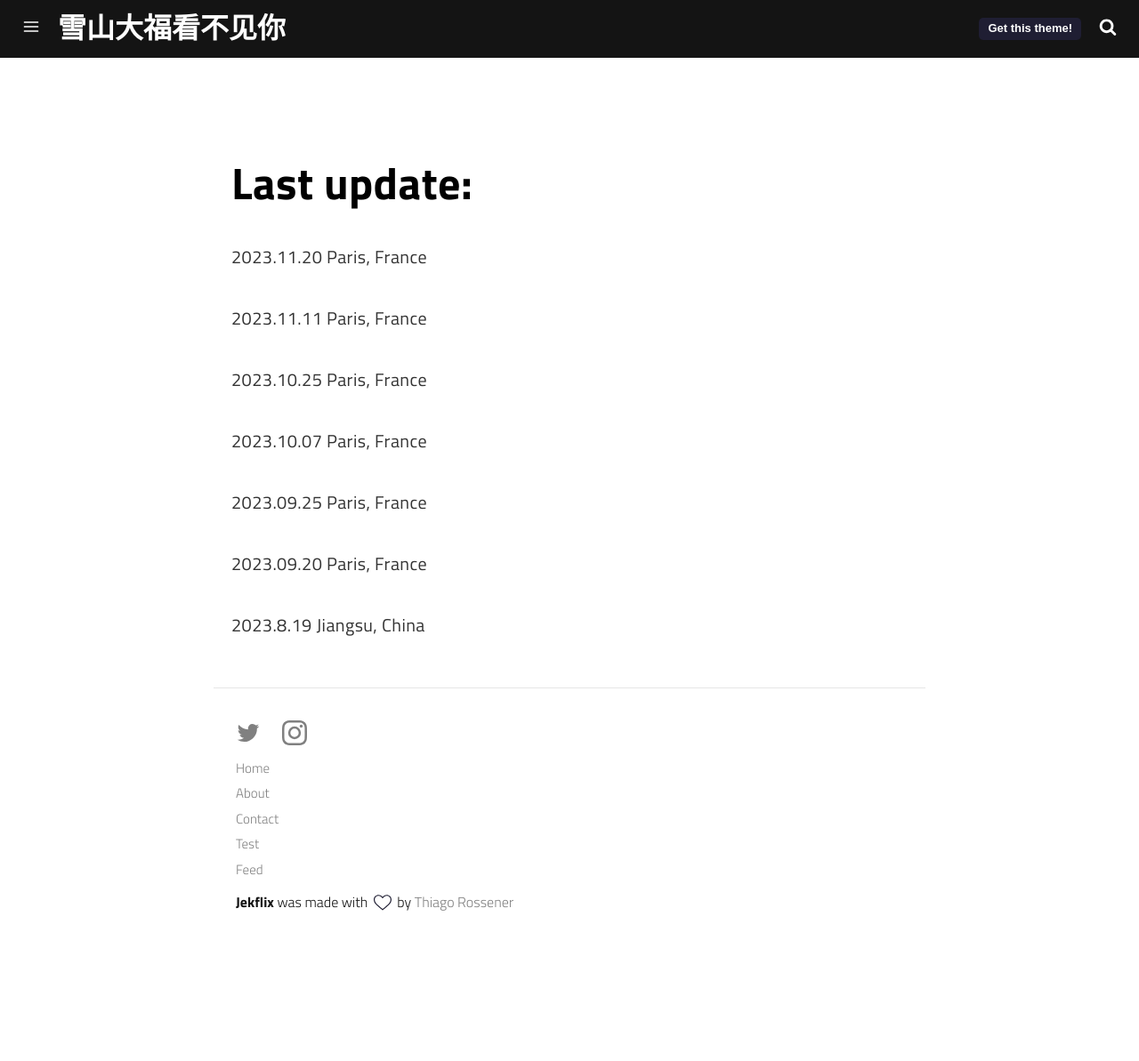
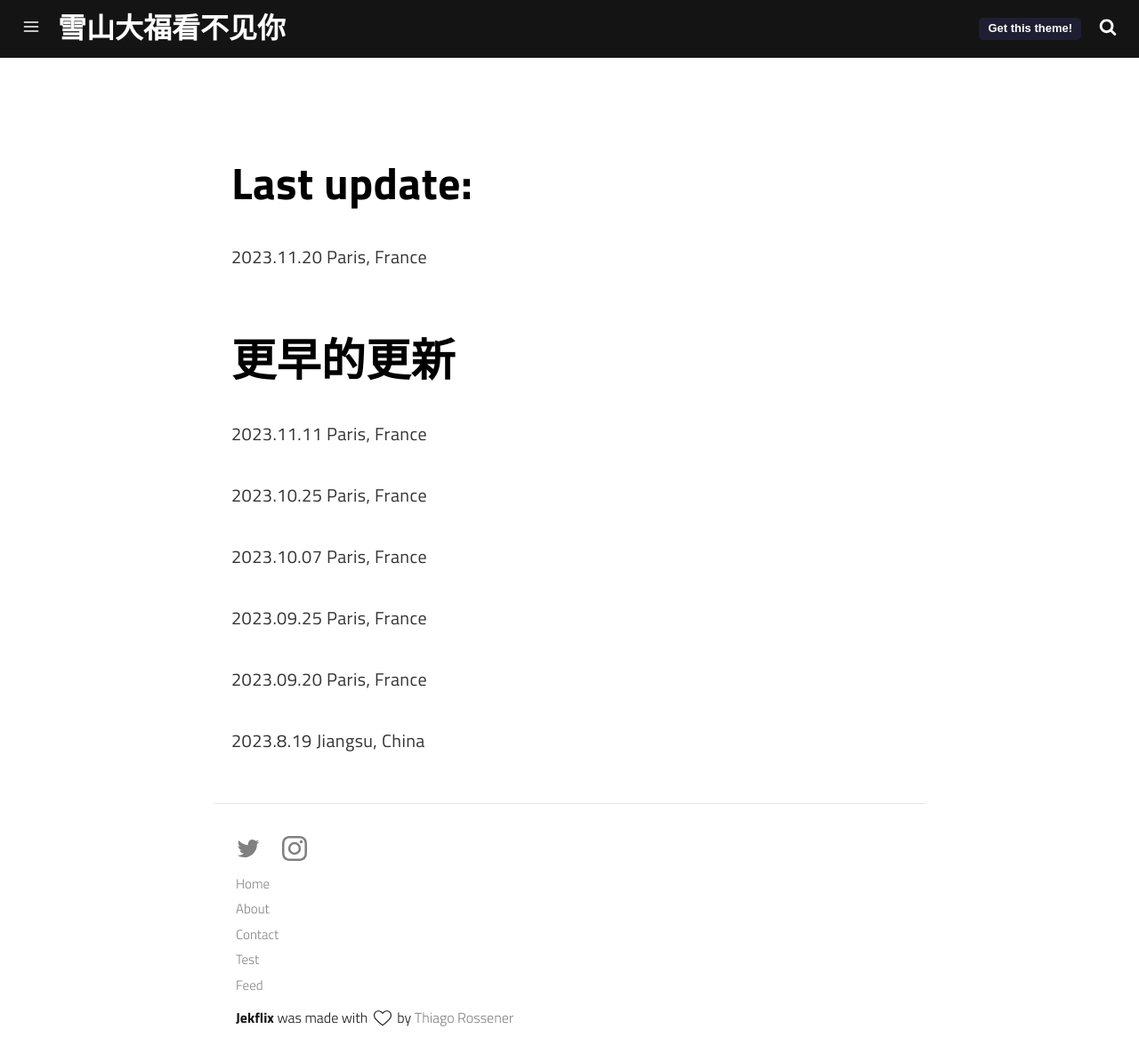
Before and after one commit to XiaoruiYIN/XiaoruiYIN.github.io, a Jekyll site: the page built from test.md, in a window 1280 px wide and 1193 px high. Shown: the whole window at 89% size. Built offline with Jekyll 4.4.1, drawn with Linux system fonts in a browser that asks for light colours; a script that is not in the unit is left out.

Commit message:
Update test.md

```diff
--- a/test.md
+++ b/test.md
@@ -8,6 +8,8 @@ permalink: /test/
 # Last update:
 2023.11.20
 Paris, France
+
+# 更早的更新
 
 2023.11.11
 Paris, France
```
